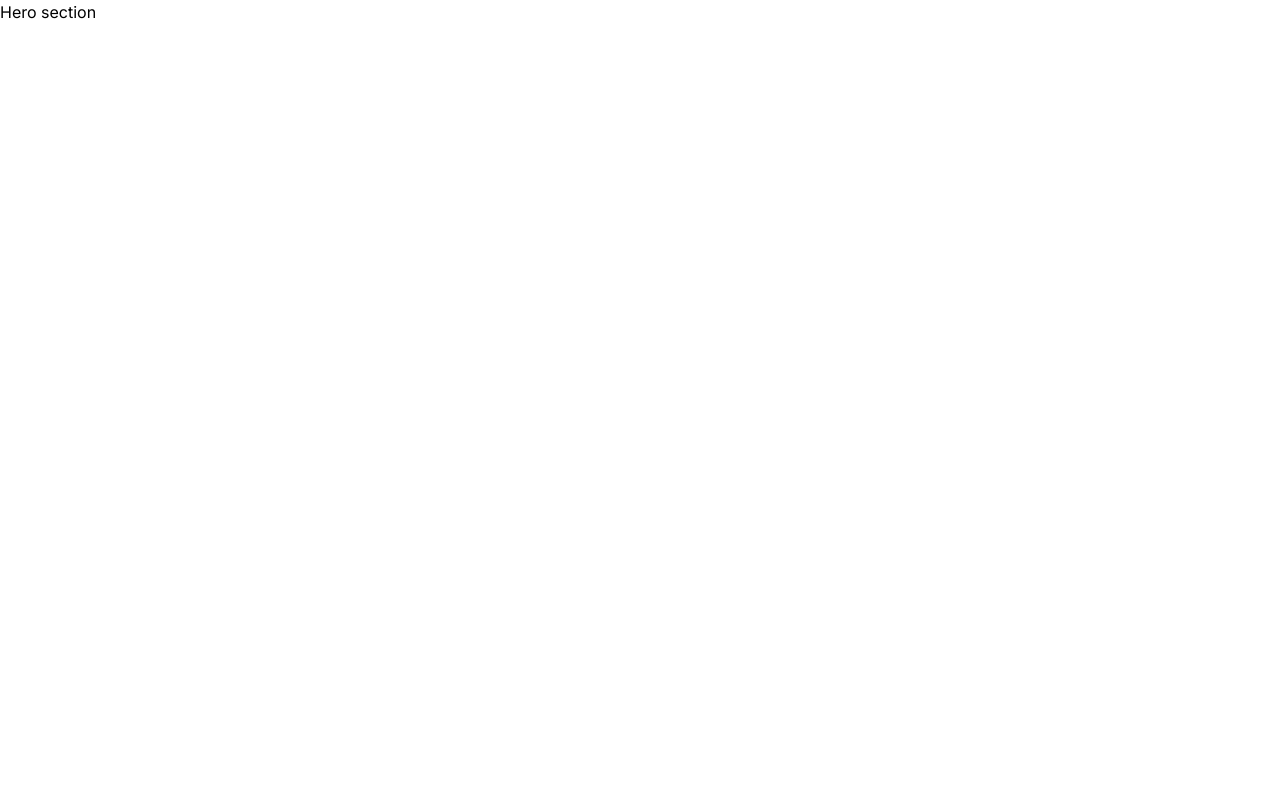
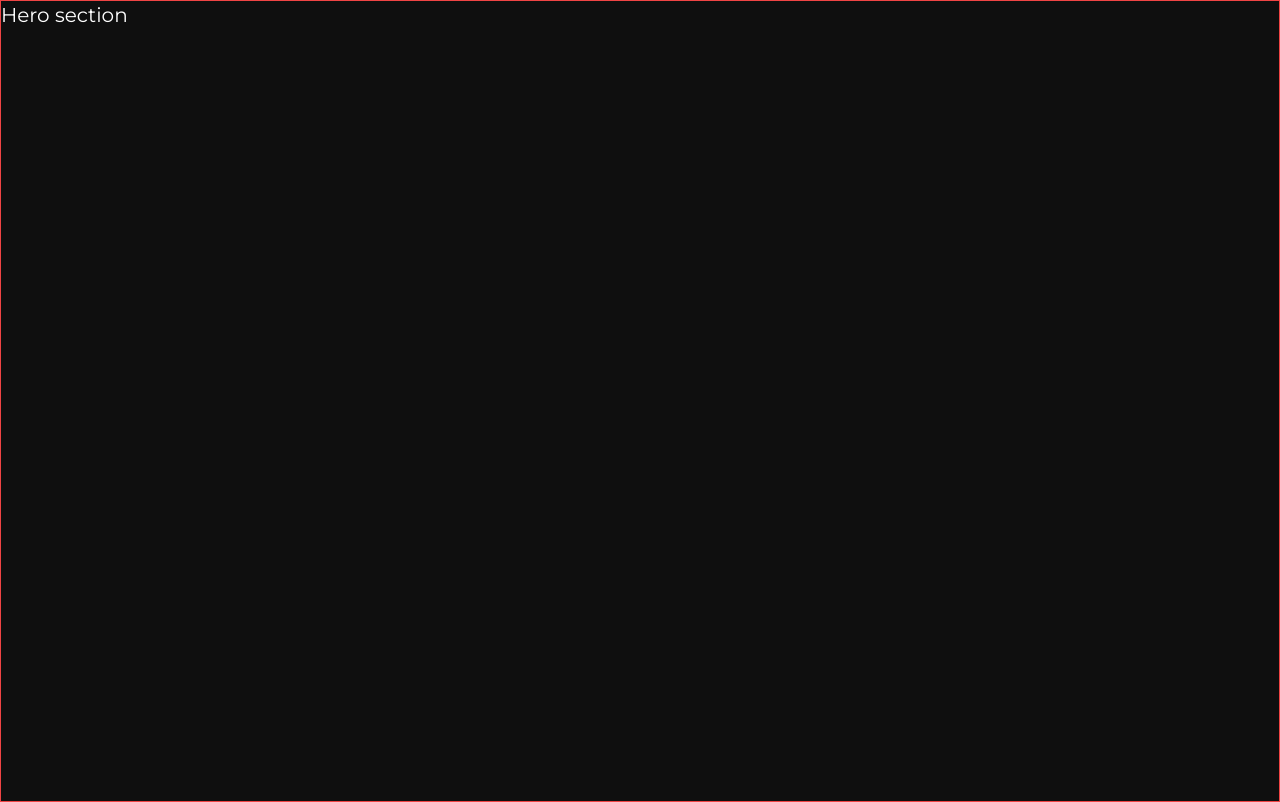
Before and after one commit to sjcrippa/portfolio_3.0, a Next.js app: page / in a window 1280 px wide. Built offline with nearby package versions, Linux system fonts and the light colour scheme.

Commit message:
tailwind structure

```diff
--- /dev/null
+++ b/src/app/font.ts
@@ -0,0 +1,3 @@
+import { Montserrat } from 'next/font/google';
+
+export const montserrat = Montserrat({ subsets: ['latin'] })
--- a/src/app/layout.tsx
+++ b/src/app/layout.tsx
@@ -1,11 +1,9 @@
 import type { Metadata } from 'next'
-import { Inter } from 'next/font/google'
 import './globals.css'
-
-const inter = Inter({ subsets: ['latin'] })
+import { montserrat } from './font'
 
 export const metadata: Metadata = {
-  title: 'SJCrippa Web Developer',
+  title: 'S.J. Crippa Web Developer',
   description: 'Porfolio from Santiago Julian Crippa, web developer.',
 }
 
@@ -16,7 +14,7 @@ export default function RootLayout({
 }) {
   return (
     <html lang="en">
-      <body className={inter.className}>
+      <body className={`${montserrat.className} antialiased bg-dark text-light max-w-screen-xl border border-red-500 mx-auto`}>
         {children}
       </body>
     </html>
--- a/src/app/page.tsx
+++ b/src/app/page.tsx
@@ -3,8 +3,8 @@ import Image from 'next/image'
 export default function Home() {
   return (
     <>
-      <main>
-        Hero section
+      <main className='w-full h-screen'>
+        <h1 className='text-xl'>Hero section</h1>
       </main>
     </>
   )
--- a/tailwind.config.ts
+++ b/tailwind.config.ts
@@ -7,7 +7,23 @@ const config: Config = {
     './src/app/**/*.{js,ts,jsx,tsx,mdx}',
   ],
   theme: {
+    screens: {
+      sm: '480px',
+      md: '768px',
+      lg: '976px',
+      xl: '1440px',
+    },
     extend: {
+      colors: {
+        dark: '#0F0F0F',
+        light: '#FFFFFF',
+        gray: '#7C7B82',
+        primary: 'B99570',
+        primary2: '#C8B6A6',
+        secondary: '7D8382',
+        secondary2: '7B8280',
+        secondary3: '57504A',
+      },
       backgroundImage: {
         'gradient-radial': 'radial-gradient(var(--tw-gradient-stops))',
         'gradient-conic':
```
